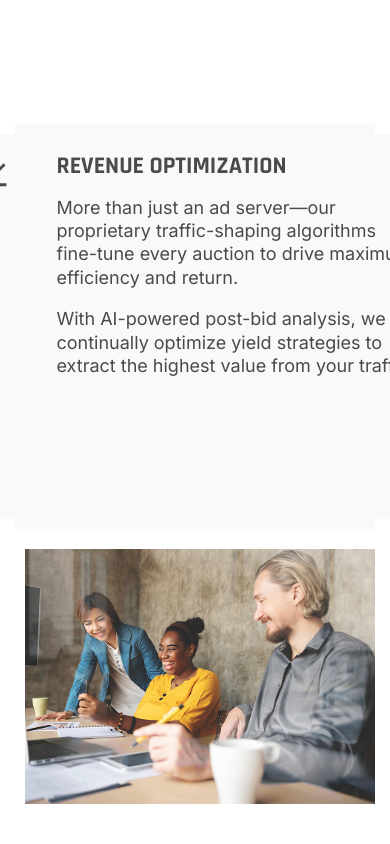
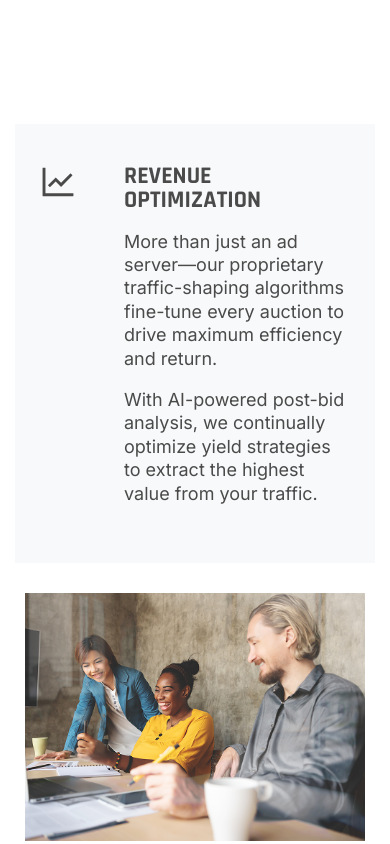
Before and after one commit to jwong65/vite-react-site, a React (Vite) app: page /publisher in a window 390 px wide. Shown: the part 1820-2664 px from the top of the page. Built offline with nearby package versions, Linux system fonts and the light colour scheme.

Commit message:
Fixed the 1024 breakpoint for the textboxes in publisher

```diff
--- a/src/pages/publisher.css
+++ b/src/pages/publisher.css
@@ -292,7 +292,6 @@
     align-self: stretch;
 
     margin: 24px;
-    border-radius: 8px;
     width: auto;
     min-width: 475px;
     height: auto;
@@ -492,18 +491,28 @@
         padding: 30px 20px;
         box-sizing: border-box;
     }
+    .publisher-content-3{
+        padding: 1rem;
+        align-items: stretch;
+    }
+    .left-content, .right-content{
+        flex: 0 0 auto;
+        max-width: 48%;
+        padding: 10px;
+        height: auto;
+    }
     .text-box{
+        padding: 20px;
+        margin: 10px;
+        min-width: unset;
+        min-height: unset;
         width: auto;
-        min-width: 475px;
         height: auto;
-        min-height: 385px;
     }
-    .text-content{
+    .text-content {
         width: 100%;
-        max-height: 100%;
-        height: 100%;
+        max-width: 100%;
     }
-
     .publisher-container-3-wrapper:nth-of-type(5) .publisher-content-3 .left-content {
         justify-content: flex-start;
     }
```
